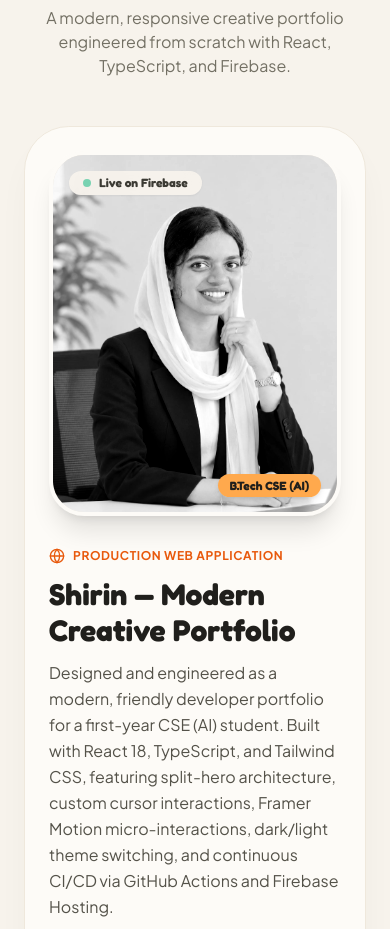
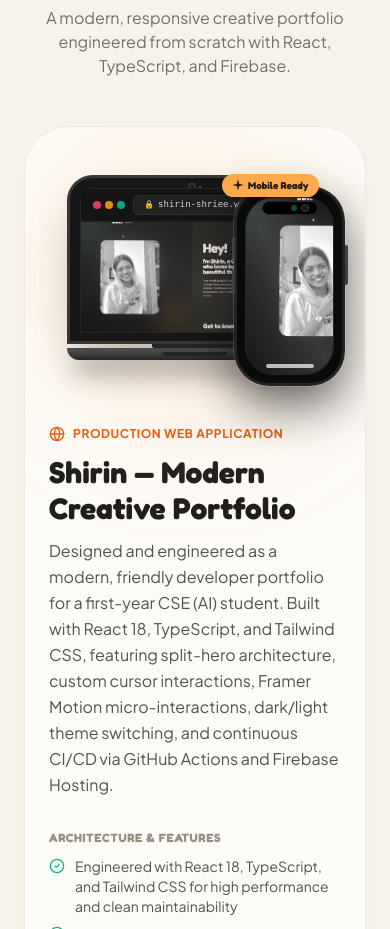
Before and after one commit to shirieeshrn-12/shirin-portfolio, a React (Vite) app: page / in a window 390 px wide. Shown: the part 8660-9589 px from the top of the page. Built offline with nearby package versions, Linux system fonts and the light colour scheme.

Commit message:
feat: Add responsive laptop and mobile phone 3D mockups for portfolio project

```diff
--- a/src/components/Certificates.tsx
+++ b/src/components/Certificates.tsx
@@ -32,35 +32,130 @@ export const Certificates: React.FC = () => {
           transition={{ duration: 0.6 }}
           className="rounded-[2.8rem] bg-cream-50 dark:bg-darkBg-card border border-cream-200 dark:border-darkBg-border shadow-soft-warm hover:shadow-2xl transition-all duration-300 overflow-hidden p-6 sm:p-10 lg:p-12"
         >
-          <div className="grid grid-cols-1 lg:grid-cols-12 gap-8 lg:gap-12 items-center">
+          <div className="grid grid-cols-1 lg:grid-cols-12 gap-8 lg:gap-10 items-center">
 
-            {/* Left: Project Visual Preview */}
-            <div className="lg:col-span-5 relative group">
-              <div className="relative rounded-[2.2rem] overflow-hidden aspect-[4/5] bg-cream-200 dark:bg-darkBg-surface border-4 border-cream-50 dark:border-darkBg-border shadow-xl">
-                <img
-                  src={project.image}
-                  alt={project.title}
-                  className="w-full h-full object-cover object-[center_15%] grayscale contrast-[1.08] group-hover:grayscale-0 group-hover:scale-104 transition-all duration-700 ease-out"
-                />
+            {/* Left: Realistic Laptop + Mobile Phone Mockup Elements */}
+            <div className="lg:col-span-7 relative flex items-center justify-center py-6 sm:py-8">
 
-                {/* Live Status Badge */}
-                <div className="absolute top-4 left-4">
-                  <span className="px-3.5 py-1 rounded-full bg-cream-100/95 dark:bg-darkBg-card/95 text-charcoal-800 dark:text-cream-100 text-xs font-bold font-display shadow-sm backdrop-blur-md flex items-center gap-2">
-                    <span className="w-2 h-2 rounded-full bg-emerald-500 animate-pulse" />
-                    <span>Live on Firebase</span>
-                  </span>
+              {/* Background ambient glow behind devices */}
+              <div className="absolute w-72 h-72 sm:w-96 sm:h-96 rounded-full bg-gradient-to-tr from-amberAccent/20 via-orange-400/15 to-transparent blur-3xl pointer-events-none" />
+
+              {/* Main Device Stage */}
+              <div className="relative w-full max-w-xl flex items-end justify-center">
+
+                {/* 1. LAPTOP MOCKUP */}
+                <div className="w-[88%] sm:w-[84%] relative group/laptop">
+                  {/* Laptop Lid / Screen Bezel */}
+                  <div className="relative bg-neutral-900 rounded-t-[1.6rem] sm:rounded-t-[2rem] p-2.5 sm:p-3 pb-2 sm:pb-2.5 shadow-2xl border-[3px] border-neutral-700/80 ring-1 ring-white/10">
+
+                    {/* Laptop Web Camera Dot */}
+                    <div className="absolute top-1.5 left-1/2 -translate-x-1/2 flex items-center gap-1">
+                      <span className="w-1.5 h-1.5 rounded-full bg-neutral-800 ring-1 ring-neutral-700 inline-block" />
+                      <span className="w-0.5 h-0.5 rounded-full bg-emerald-500/70 inline-block" />
+                    </div>
+
+                    {/* Laptop Screen Display Window */}
+                    <div className="relative rounded-t-xl overflow-hidden bg-neutral-950 aspect-[16/10] border border-neutral-800 shadow-inner">
+
+                      {/* Browser Mini Header Bar */}
+                      <div className="bg-neutral-900/95 px-3 py-1.5 border-b border-neutral-800/80 flex items-center justify-between gap-2 backdrop-blur">
+                        <div className="flex items-center gap-1">
+                          <span className="w-2 h-2 rounded-full bg-rose-500/90 inline-block" />
+                          <span className="w-2 h-2 rounded-full bg-amber-500/90 inline-block" />
+                          <span className="w-2 h-2 rounded-full bg-emerald-500/90 inline-block" />
+                        </div>
+                        <div className="px-2.5 py-0.5 rounded-md bg-neutral-800/80 border border-neutral-700/50 text-[9px] sm:text-[10px] font-mono text-neutral-300 flex items-center gap-1 max-w-[180px] sm:max-w-[220px] truncate shadow-inner">
+                          <span className="text-emerald-400 text-[8px]">🔒</span>
+                          <span className="truncate">shirin-shriee.web.app</span>
+                        </div>
+                        <div className="flex items-center gap-1">
+                          <span className="w-1.5 h-1.5 rounded-full bg-emerald-400 animate-pulse" />
+                          <span className="text-[9px] font-bold text-neutral-400 hidden sm:inline">LIVE</span>
+                        </div>
+                      </div>
+
+                      {/* Website Screenshot on Laptop Display */}
+                      <div className="relative w-full h-[calc(100%-25px)] overflow-hidden bg-neutral-900">
+                        <img
+                          src="/portfolio-preview.jpg"
+                          alt="Shirin Portfolio Website on Desktop/Laptop"
+                          className="w-full h-full object-cover object-top group-hover/laptop:scale-105 transition-transform duration-700 ease-out"
+                        />
+                        {/* Glass Sheen */}
+                        <div className="absolute inset-0 bg-gradient-to-tr from-transparent via-white/10 to-transparent pointer-events-none" />
+                      </div>
+                    </div>
+                  </div>
+
+                  {/* Laptop Base / Bottom Chassis & Hinge */}
+                  <div className="relative">
+                    {/* Hinge recess */}
+                    <div className="h-1 bg-neutral-800 mx-auto w-1/3 rounded-b-sm" />
+                    {/* Base plate */}
+                    <div className="relative h-3 sm:h-4 bg-gradient-to-b from-neutral-600 via-neutral-700 to-neutral-800 rounded-b-xl shadow-2xl flex items-center justify-center border-t border-neutral-500/40">
+                      {/* Notch to open display */}
+                      <div className="w-16 sm:w-20 h-1 sm:h-1.5 bg-neutral-800 rounded-b-md mx-auto" />
+                    </div>
+                    {/* Rubber feet shadow */}
+                    <div className="w-[94%] mx-auto h-2 bg-charcoal-900/60 dark:bg-black/60 blur-md rounded-full mt-0.5" />
+                  </div>
                 </div>
 
-                <div className="absolute bottom-4 right-4">
-                  <span className="px-3 py-1 rounded-full bg-amberAccent text-charcoal-900 text-xs font-bold font-display shadow-md">
-                    B.Tech CSE (AI)
-                  </span>
-                </div>
+                {/* 2. MOBILE PHONE MOCKUP (Overlapping in the foreground, angled UI) */}
+                <motion.div
+                  initial={{ y: 20, opacity: 0 }}
+                  whileInView={{ y: 0, opacity: 1 }}
+                  viewport={{ once: true }}
+                  transition={{ delay: 0.2, duration: 0.6 }}
+                  whileHover={{ y: -6, scale: 1.04 }}
+                  className="absolute -right-1 sm:-right-3 -bottom-4 sm:-bottom-5 w-[38%] sm:w-[35%] max-w-[190px] z-20 group/phone"
+                >
+                  {/* Phone Outer Chassis / Curved Titanium Edge */}
+                  <div className="relative bg-neutral-950 p-2 sm:p-2.5 rounded-[2.2rem] sm:rounded-[2.6rem] shadow-[0_20px_50px_rgba(0,0,0,0.6)] border-[3.5px] border-neutral-800/90 ring-1 ring-white/15">
+
+                    {/* Dynamic Island / Notch */}
+                    <div className="absolute top-3 sm:top-3.5 left-1/2 -translate-x-1/2 w-14 sm:w-16 h-3.5 sm:h-4 bg-black rounded-full z-30 flex items-center justify-end px-2 gap-1 border border-neutral-800">
+                      <span className="w-1.5 h-1.5 rounded-full bg-emerald-500/80 animate-pulse" />
+                      <span className="w-2 h-2 rounded-full bg-neutral-900 border border-neutral-700 inline-block" />
+                    </div>
+
+                    {/* Phone Screen Display */}
+                    <div className="relative rounded-[1.8rem] sm:rounded-[2.2rem] overflow-hidden bg-neutral-900 aspect-[9/18] border border-neutral-800 shadow-inner">
+
+                      {/* Mobile Screenshot */}
+                      <img
+                        src="/portfolio-preview.jpg"
+                        alt="Shirin Portfolio Website Mobile Screen"
+                        className="w-full h-full object-cover object-left-top group-hover/phone:scale-110 transition-transform duration-700 ease-out"
+                      />
+
+                      {/* Mobile Glass Sheen Reflection */}
+                      <div className="absolute inset-0 bg-gradient-to-tr from-transparent via-white/15 to-transparent pointer-events-none" />
+
+                      {/* Modern Bottom Home Indicator Bar */}
+                      <div className="absolute bottom-1.5 left-1/2 -translate-x-1/2 w-12 sm:w-16 h-1 bg-white/70 rounded-full backdrop-blur-md shadow-sm z-30" />
+                    </div>
+
+                    {/* Side Hardware Volume / Power Buttons Simulation */}
+                    <div className="absolute -left-[5.5px] top-12 w-[3px] h-6 bg-neutral-700 rounded-l-sm" />
+                    <div className="absolute -left-[5.5px] top-20 w-[3px] h-6 bg-neutral-700 rounded-l-sm" />
+                    <div className="absolute -right-[5.5px] top-14 w-[3px] h-10 bg-neutral-700 rounded-r-sm" />
+                  </div>
+
+                  {/* Floating Pill Tag */}
+                  <div className="absolute -top-3 -left-3 sm:-left-4 z-30">
+                    <span className="px-2.5 py-1 rounded-full bg-amberAccent text-charcoal-900 text-[10px] font-bold font-display shadow-md flex items-center gap-1">
+                      <Sparkles className="w-3 h-3 fill-charcoal-900 stroke-none" />
+                      <span>Mobile Ready</span>
+                    </span>
+                  </div>
+                </motion.div>
+
               </div>
             </div>
 
             {/* Right: Project Narrative & Details */}
-            <div className="lg:col-span-7 space-y-6">
+            <div className="lg:col-span-5 space-y-6">
               <div className="space-y-3">
                 <div className="flex items-center gap-2 text-xs font-bold uppercase tracking-wider text-amberAccent-dark dark:text-amberAccent">
                   <Globe className="w-4 h-4" />
--- a/src/data/projects.ts
+++ b/src/data/projects.ts
@@ -9,7 +9,7 @@ export const PROJECTS: Project[] = [
     fullDesc: "Designed and engineered as a modern, friendly developer portfolio for a first-year CSE (AI) student. Built with React 18, TypeScript, and Tailwind CSS, featuring split-hero architecture, custom cursor interactions, Framer Motion micro-interactions, dark/light theme switching, and continuous CI/CD via GitHub Actions and Firebase Hosting.",
     technologies: ["React 18", "TypeScript", "Tailwind CSS", "Framer Motion", "Lenis", "Firebase Hosting", "Vite"],
     metrics: "Live on Firebase · 100% Responsive",
-    image: "/shirin-about.jpg",
+    image: "/portfolio-preview.jpg",
     githubUrl: "https://github.com/shirieeshrn-12/shirin-portfolio",
     liveUrl: "https://shirin-shriee.web.app",
     featured: true,
```
Also changed, not shown: firebase.json, public/portfolio-preview.jpg (added).
